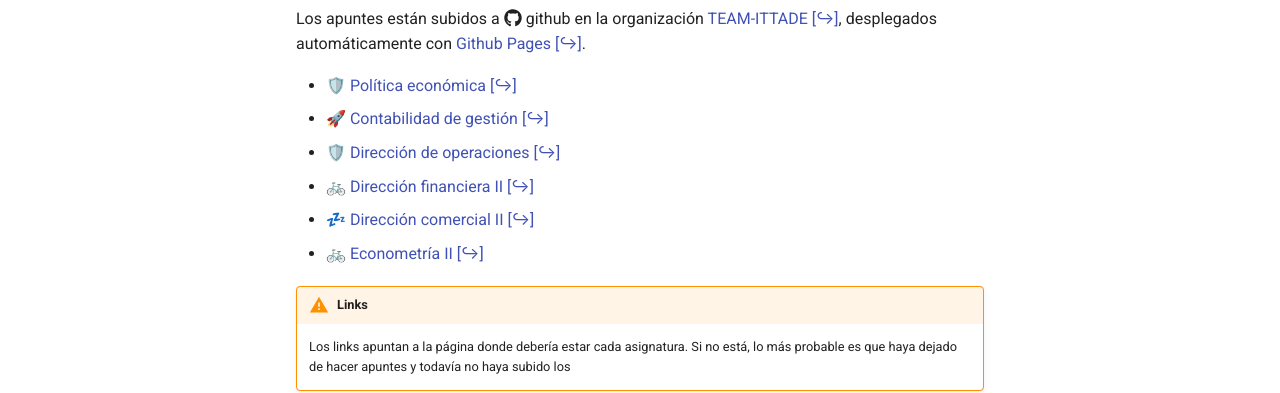
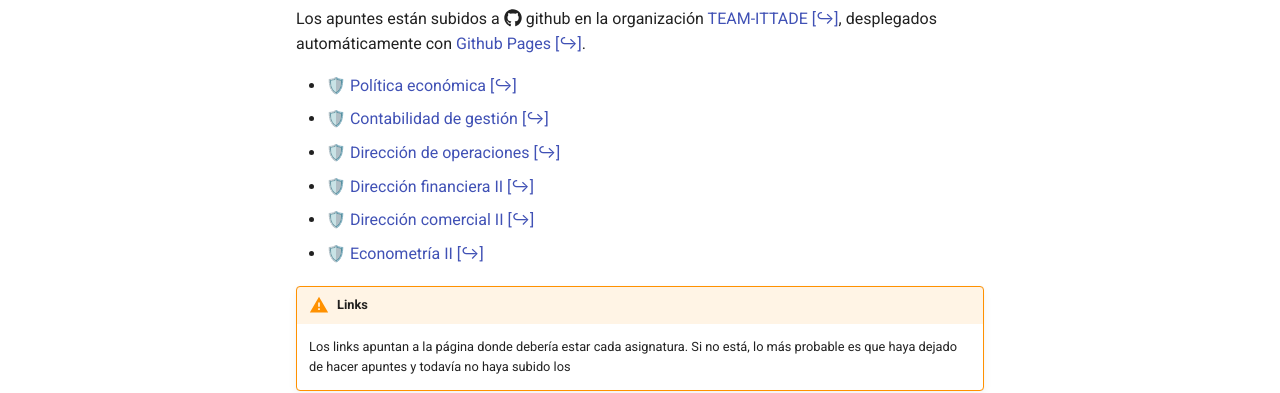
Before and after one commit to team-ittade/team-ittade.github.io, an MkDocs documentation site: the page built from docs/index.md, in a window 1280 px wide and 1196 px high. Shown: the part 174-567 px from the top of the window. Built offline with MkDocs 1.6.1 and Material for MkDocs 9.7.7, drawn with Linux system fonts in a browser that asks for light colours; comment, search, counter and statistics services are not loaded.

```diff
--- a/docs/index.md
+++ b/docs/index.md
@@ -3,11 +3,11 @@
 Los apuntes están subidos a :fontawesome-brands-github: github en la organización [TEAM-ITTADE](https://github.com/team-ittade){: .elink}, desplegados automáticamente con [Github Pages](https://pages.github.com/){: .elink}.
 
 - [🛡️ Política económica](/pol/){: .elink}
-- [🚀 Contabilidad de gestión](/gest/){: .elink}
+- [🛡️ Contabilidad de gestión](/gest/){: .elink}
 - [🛡️ Dirección de operaciones](/dop/){: .elink}
-- [🚲 Dirección financiera II](/dfin2/){: .elink}
-- [💤 Dirección comercial II](/dcom2/){: .elink}
-- [🚲 Econometría II](/ecnm2/){: .elink}
+- [🛡️ Dirección financiera II](/dfin2/){: .elink}
+- [🛡️ Dirección comercial II](/dcom2/){: .elink}
+- [🛡️ Econometría II](/ecnm2/){: .elink}
 
 !!! warning "Links"
     Los links apuntan a la página donde debería estar cada asignatura. Si no está, lo más probable es que haya dejado de hacer apuntes y todavía no haya subido los
```
